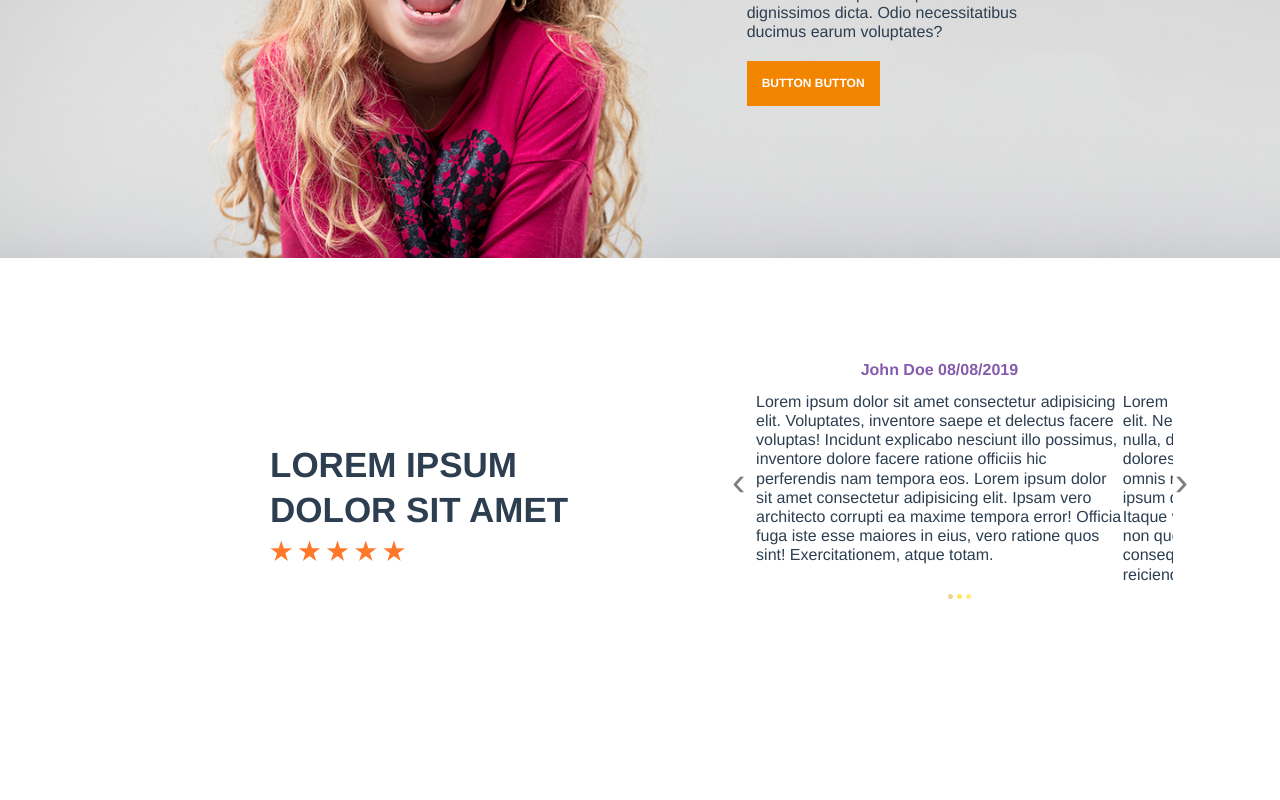
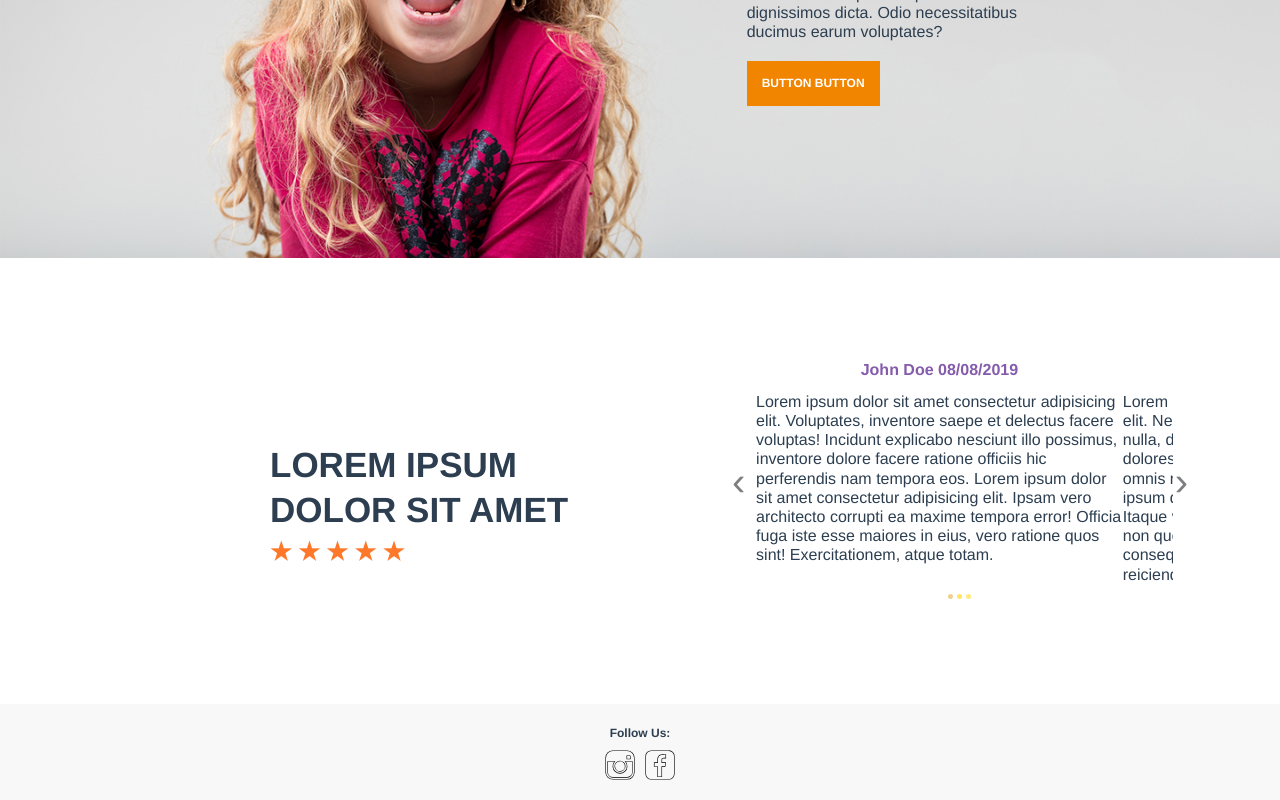
Before and after one commit to matt-violet/roostergrin-test, a Vue app: page / in a window 1280 px wide. Shown: the part 2335-3135 px from the top of the page. Before the commit the page ends 3039 px from the top, so only its background shows below. Built offline with nearby package versions, Linux system fonts and the light colour scheme.

Commit message:
Add Footer component

```diff
--- a/src/App.vue
+++ b/src/App.vue
@@ -6,6 +6,7 @@
     <RowThree/>
     <RowFour/>
     <RowFive/>
+    <Footer/>
   </div>
 </template>
 
@@ -16,6 +17,7 @@ import RowTwo from "./components/RowTwo.vue"
 import RowThree from "./components/RowThree.vue"
 import RowFour from "./components/RowFour.vue"
 import RowFive from "./components/RowFive.vue"
+import Footer from "./components/Footer.vue"
 
 export default {
   name: "App",
@@ -26,6 +28,7 @@ export default {
     RowThree,
     RowFour,
     RowFive,
+    Footer,
   }
 }
 </script>
--- /dev/null
+++ b/src/components/Footer.vue
@@ -0,0 +1,44 @@
+<template>
+  <div class="footer">
+    <div class="text-container">
+      <p class="text">Follow Us:</p>
+    </div>
+    <div class="icon-container">
+      <img class="icon" src="../../assets/instagram.svg">
+      <img class="icon" src="../../assets/facebook.svg">
+    </div>
+  </div>
+</template>
+
+<script>
+export default {
+  name: "Footer",
+}
+</script>
+
+<style scoped>
+.footer {
+  background: rgb(248, 248, 248);
+  padding: 20px;
+}
+.text-container {
+  text-align: center;
+  margin-bottom: 8px;
+}
+.text {
+  font-size: 12px;
+  font-weight: 700;
+  margin: 0;
+}
+.icon-container {
+  text-align: center;
+}
+.icon {
+  width: 30px;
+  margin: 0 5px;
+  display: inline-block;
+}
+.icon:hover {
+  cursor: pointer;
+}
+</style>
```
